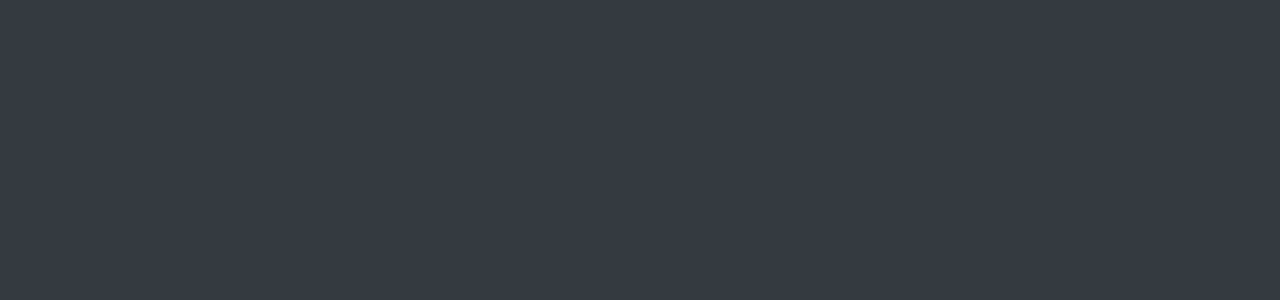
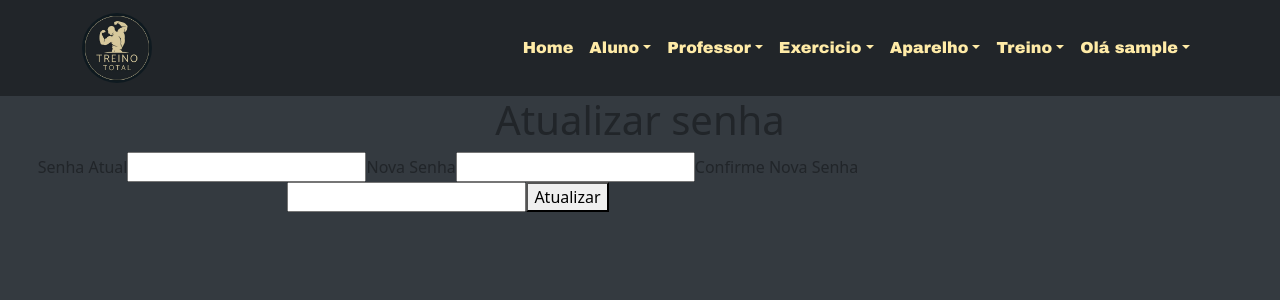
Before and after one commit to profRenatoOliveira1/TreinoTotal, a React (Vite) app in the folder interface/: page /Atualizar/Senha/Professor in a window 1280 px wide. Before the commit this address had no page. Shown: the top 300 px of the page. Built offline with nearby package versions, Linux system fonts and the light colour scheme; sample sign-in values are in the browser's storage; a web font is replaced by a local one.

Commit message:
Implementando componente para atualizar senha (sem CSS) e ajustando código no back-end

```diff
--- /dev/null
+++ b/interface/src/components/Atualizacao/AtualizacaoProfessor/AtualizarSenhaProfessor.jsx
@@ -0,0 +1,86 @@
+import { useState } from "react";
+import ProfessoresRequests from "../../../fetch/ProfessoresRequests";
+
+function AtualizarSenhaProfessor() {
+    const [formSenha, setFormSenha] = useState({
+        idProfessor: localStorage.getItem('idProfessor'),
+        senhaAtual: '',
+        novaSenha: '',
+        confirmarSenha: ''
+    });
+
+    /**
+     * Atualiza o estado do formulário conforme o preenchimento do usuário
+     * @param {*} e evento de atualização
+     */
+    const handleChange = (e) => {
+        const { name, value } = e.target;
+        // Atualiza o estado com o novo valor do campo modificado
+        setFormSenha(prevState => ({
+            ...prevState,
+            [name]: value
+        }));
+    };
+
+    /**
+     * Lida com o envio do formulário
+     * @param {*} e evento de atualização
+     * @returns **true** caso cadastro sucesso, **false** caso erro no cadastro
+     */
+    const handleSubmit = async (e) => {
+        e.preventDefault(); // Previne o comportamento padrão de recarregar a página
+
+        if(formSenha.novaSenha === formSenha.confirmarSenha) {
+            try {
+                // Envia os dados do formulário para a API
+                const response = await ProfessoresRequests.atualizarSenhaProfessor(formSenha);
+                if(response) {
+                    console.log('Senha atualizada com sucesso', response);
+                    // Mostra um alerta de sucesso para o usuário
+                    window.alert('Senha atualizada com sucesso');
+                    window.location.reload();
+                }
+            } catch (error) {
+                // Mostra um alerta de erro para o usuário em caso de falha
+                console.error('Erro ao atualizra senha do professor:', error);
+            }
+        } else {
+            alert('As senhas não conferem.');
+        }
+    };
+
+    return (
+        <>
+            <h1>Atualizar senha</h1>
+            <form onSubmit={handleSubmit}>
+                <label>Senha Atual</label>
+                <input
+                    type="password"
+                    name="senhaAtual"
+                    value={formSenha.senhaAtual}
+                    onChange={handleChange}
+                />
+
+                <label>Nova Senha</label>
+                <input
+                    type="password"
+                    name="novaSenha"
+                    value={formSenha.novaSenha}
+                    onChange={handleChange}
+                />
+
+                <label>Confirme Nova Senha</label>
+                <input
+                    type="password"
+                    name="confirmarSenha"
+                    value={formSenha.confirmarSenha}
+                    onChange={handleChange}
+                />
+
+                <button type="submit">Atualizar</button>
+            </form>
+        </>
+    );
+}
+
+export default AtualizarSenhaProfessor;
--- a/interface/src/components/Cadastro/CadastroAluno.jsx
+++ b/interface/src/components/Cadastro/CadastroAluno.jsx
@@ -93,6 +93,7 @@ function CadastroAluno() {
                             value={formData.nome}
                             onChange={handleChange}
                             name="nome"
+                            required
                         />
                     </div>
                     {/* Campo para CPF */}
--- a/interface/src/components/Navegacao/Navegacao.jsx
+++ b/interface/src/components/Navegacao/Navegacao.jsx
@@ -87,6 +87,7 @@ function Navegacao() {
                                 </NavDropdown>
                                 <NavDropdown title={`Olá ${username.split(' ')[0]}`} id="collapsible-nav-dropdown" className={styles.navbar}>
                                     <NavDropdown.Item onClick={handleLogout} className={styles.navDropdown}><MdLogout /> Sair</NavDropdown.Item>
+                                    <NavDropdown.Item href="/Atualizar/Senha/Professor" className={styles.navDropdown}>Atualizar Senha</NavDropdown.Item>
                                 </NavDropdown>
                             </>
                         ) : (
--- a/interface/src/fetch/AuthRequests.js
+++ b/interface/src/fetch/AuthRequests.js
@@ -32,8 +32,8 @@ class AuthRequests {
             const data = await response.json();
             console.log('Login bem-sucedido, dados recebidos:', data);
             if (data.auth) {
-                console.log('Chamando persistToken com:', data.token, data.professor.nome);
-                this.persistToken(data.token, data.professor.nome);
+                console.log('Chamando persistToken com:', data.token, data.professor.id_professor, data.professor.nome);
+                this.persistToken(data.token, data.professor.nome, data.professor.id_professor);
             }
 
             return data;
@@ -48,9 +48,10 @@ class AuthRequests {
      * @param {*} token
      * @param {*} username
      */
-    persistToken(token, username) {
+    persistToken(token, username, idProfessor) {
         localStorage.setItem('token', token);
         localStorage.setItem('username', username);
+        localStorage.setItem('idProfessor', idProfessor);
     }
 
     /**
@@ -59,6 +60,7 @@ class AuthRequests {
     removeToken() {
         localStorage.removeItem('token');
         localStorage.removeItem('username');
+        localStorage.removeItem('idProfessor');
         window.location.href = '/';
     }
 
--- a/interface/src/fetch/ProfessoresRequests.js
+++ b/interface/src/fetch/ProfessoresRequests.js
@@ -12,6 +12,7 @@ class ProfessoresRequests {
         this.routeCadastrarProfessor = '/novo/professor';
         this.routeRemoverProfessor = '/delete/professor';
         this.routeAtualizarProfessor = '/update/professor';
+        this.routeAtualizarSenhaProfessor = '/update/senha/professor';
     }
 
     /**
@@ -134,7 +135,41 @@ class ProfessoresRequests {
         } catch (error) {
             // caso ocorra algum erro na comunicação
             console.error('Erro: ', error);
-            window.alert('Erro ao atualizar animal');
+            window.alert('Erro ao atualizar professor');
+            return null;
+        }
+    }
+
+    async atualizarSenhaProfessor(professor) {
+        try {
+            console.log(professor);
+            console.log(`${this.serverUrl}${this.routeAtualizarSenhaProfessor}?idProfessor=${professor.idProfessor}`);
+
+
+            const token = this.getAuthToken();
+            // Faz a requisição para o servidor, passando o endereço, a rota e a query com o ID do animal
+            const response = await fetch(`${this.serverUrl}${this.routeAtualizarSenhaProfessor}?idProfessor=${professor.idProfessor}`, {
+                // Informa o verbo a ser acessado
+                method: 'PUT',
+                // informa os cabeçalhos da requisição
+                headers: {
+                    'Content-Type': 'application/json',
+                    'x-access-token': `${token}`
+                },
+                // informa o corpo da requisição, contendo as informações do aluno
+                body: JSON.stringify(professor)
+            });
+            // Verifica se a resposta não foi bem sucedida ...
+            if (!response.ok) {
+                // ... lança um erro
+                throw new Error('Erro ao enviar formulário');
+            }
+            // retorna true caso a resposta seja bem sucedida
+            return true;
+        } catch (error) {
+            // caso ocorra algum erro na comunicação
+            console.error('Erro: ', error);
+            window.alert('Erro ao atualizar senha do professor');
             return null;
         }
     }
--- /dev/null
+++ b/interface/src/pages/Professor/ProfessorAtulizarSenha.jsx
@@ -0,0 +1,13 @@
+import AtualizarSenhaProfessor from "../../components/Atualizacao/AtualizacaoProfessor/AtualizarSenhaProfessor";
+import Navegacao from "../../components/Navegacao/Navegacao";
+
+function ProfessorAtualizarSenha() {
+    return (
+        <>
+            <Navegacao />
+            <AtualizarSenhaProfessor />
+        </>
+    );
+}
+
+export default ProfessorAtualizarSenha;
--- a/interface/src/routes.jsx
+++ b/interface/src/routes.jsx
@@ -12,6 +12,7 @@ import CadastroTreino from './pages/CriarTreino/CriarTreino';
 import ListarTreino from './pages/FichaTreino/FichaTreino';
 import Login from './pages/Login/Login';
 import ProtectedRoute from './components/Rotas/ProtectedRoute';
+import ProfessorAtualizarSenha from './pages/Professor/ProfessorAtulizarSenha';
 
 // Componente de roteamento da aplicação
 export default function AppRouter() {
@@ -31,6 +32,7 @@ export default function AppRouter() {
                 <Route path="/Listagem/Aparelho" element={<ProtectedRoute element={ListarAparelho} />} /> {/* Rota para listar aparelhos */}
                 <Route path="/Cadastro/Treino" element={<ProtectedRoute element={CadastroTreino} />} /> {/* Rota para listar aparelhos */}
                 <Route path="/Listagem/Treino" element={<ProtectedRoute element={ListarTreino} />} /> {/* Rota para listar aparelhos */}
+                <Route path="/Atualizar/Senha/Professor" element={<ProtectedRoute element={ProfessorAtualizarSenha} />} />
             </Routes>
         </BrowserRouter>
     );
```
Also changed, not shown: 2 other files (tests, documents, lock files or other folders).
